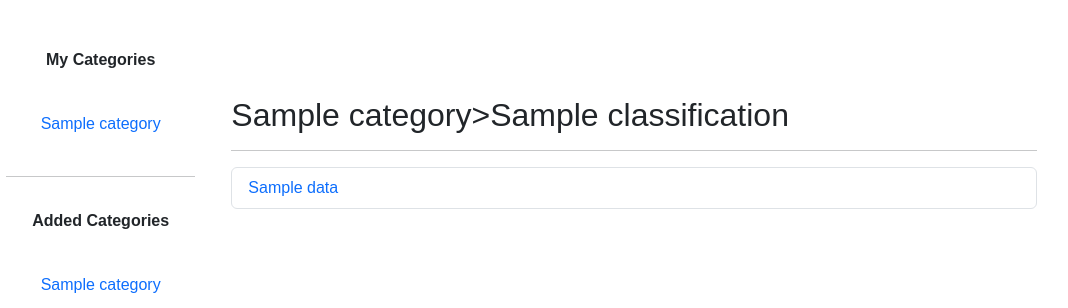
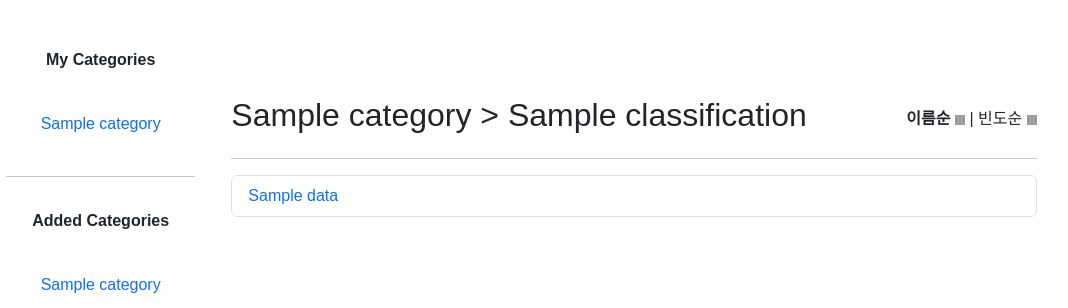
Before and after one commit to foreverfl/-Web-My-Study-Materials, a Django app: template my_study_materials/templates/classification.html in a window 1280 px wide. Shown: the part 132-440 px from the top of the page, without its empty margins (6-1074 px from the left). Run offline with Django 3.2, Linux system fonts and the light colour scheme; the template is opened without the code that fills it: most values are stand-ins (such as "Sample title", 1, 10 or a date in 2020); some libraries are stand-ins or nearby versions; grey boxes are pictures that could not be loaded.

Commit message:
adding function to prevent to duplicate and function to align

```diff
--- a/my_study_materials/static/css/style.css
+++ b/my_study_materials/static/css/style.css
@@ -30,8 +30,15 @@ p {
   background-color: #f8f9fa;
 }
 
-#category-settings {
+#category-settings,
+#classification-settings,
+#sortDataByName,
+#sortDataByFrequency {
   cursor: pointer;
+}
+
+.sort-bold {
+  font-weight: bold;
 }
 
 .sidebar {
--- a/my_study_materials/templates/classification.html
+++ b/my_study_materials/templates/classification.html
@@ -1,19 +1,31 @@
 {% extends "layout.html" %}
 
 {% block content %}
+{% load static %}
 
 <div class="d-flex justify-content-end mt-5 gap-2">
   {% if category.user == user %}
   <a href="{% url 'data_create_form' category_id=category_id classification_id=classification_id %}">
-    <button type="button" class="btn btn-outline-primary">데이터 추가</button>
+    <button type="button" class="btn btn-sm btn-outline-primary">데이터 추가</button>
   </a>
   {% endif %}
 </div>
 
-
-
 <div class="container mt-5">
-  <h2>{{category.name}}>{{ classification.name }}</h2>
+  <div class="d-flex justify-content-between align-items-center">
+    <h2>{{category.name}} > {{classification.name}}</h2>
+    <div>
+      <a id="sortDataByName">
+       <span class="sort-bold">이름순</span>
+       <img id="sort-name-caret-icon" class="align-self-center" src="{% static 'bootstrap-icons-1.10.5/caret-up-fill.svg'%}" alt="caret-up-fill" width="10" height="10" />
+      </a>
+      |
+      <a id="sortDataByFrequency">
+        <span>빈도순</span>
+        <img id="sort-frequency-caret-icon" class="align-self-center" src="{% static 'bootstrap-icons-1.10.5/caret-up-fill.svg'%}" alt="caret-up-fill" width="10" height="10" />
+      </a>
+    </div>
+  </div>
   <hr>
   <ul class="list-group" id="classificationList">
     {% for data in data_list %}
@@ -25,4 +37,59 @@
     {% endfor %}
   </ul>
 </div>
+<script>
+  // 데이터 정렬하기
+  document.addEventListener('DOMContentLoaded', function() {
+      let isNameAsc = true;
+      let isFrequencyAsc = true;
+
+      // fw-bold 클래스 추가/삭제 함수
+      function toggleBold(elementId) {
+        document.querySelectorAll('.sort-bold').forEach(elem => elem.classList.remove('sort-bold'));
+        document.querySelector(`#${elementId}`).querySelector('span').classList.add('sort-bold');
+      }
+
+      // 데이터를 불러와서 화면을 갱신하는 함수
+      function fetchData(sortBy, order) {
+        // Django 뷰에 요청
+        fetch(`/category/{{category_id}}/classification/{{classification_id}}/?sortBy=${sortBy}&order=${order}`, {
+          headers: {
+              'X-Requested-With': 'XMLHttpRequest'
+          }
+         })
+        .then(response => response.json())
+        .then(data => {
+          let listHtml = '';
+          data.data_list.forEach(item => {
+           listHtml += `<li class="list-group-item list-group-item-action d-flex justify-content-between align-items-center"><a class="text-decoration-none" href="/category/{{category_id}}/classification/{{classification_id}}/data/${item.id}/">${item.name}</a></li>`;
+          });
+          document.getElementById('classificationList').innerHTML = listHtml;
+        });
+      }
+
+      const nameSortBtn = document.querySelector('#sortDataByName');
+      const frequencySortBtn = document.querySelector('#sortDataByFrequency');
+
+      // 각 정렬 버튼에 이벤트 리스너 부착
+      nameSortBtn.addEventListener('click', function() {
+        toggleBold('sortDataByName');
+        fetchData('name', isNameAsc ? 'desc' : 'asc');
+        isNameAsc = !isNameAsc; // 상태 토글
+
+        // 이미지 변경
+        let nameCaretIcon = document.querySelector('#sort-name-caret-icon');
+        nameCaretIcon.src = isNameAsc ? "{% static 'bootstrap-icons-1.10.5/caret-up-fill.svg' %}" : "{% static 'bootstrap-icons-1.10.5/caret-down-fill.svg' %}";
+      });
+
+      frequencySortBtn.addEventListener('click', function() {
+        toggleBold('sortDataByFrequency');
+        fetchData('frequency', isFrequencyAsc ? 'desc' : 'asc');
+        isFrequencyAsc = !isFrequencyAsc; // 상태 토글
+
+        // 이미지 변경
+        let frequencyCaretIcon = document.querySelector('#sort-frequency-caret-icon');
+        frequencyCaretIcon.src = isFrequencyAsc ? "{% static 'bootstrap-icons-1.10.5/caret-up-fill.svg' %}" : "{% static 'bootstrap-icons-1.10.5/caret-down-fill.svg' %}";
+      });
+  });
+</script>
 {% endblock %}
--- a/my_study_materials/templates/data.html
+++ b/my_study_materials/templates/data.html
@@ -8,9 +8,9 @@
   <div class="d-flex justify-content-end mt-5 gap-2">
       {% if category.user == user %}
       <a href="{% url 'data_update_form' category_id=category_id classification_id=classification_id data_id=data_id %}">
-          <button type="button" class="btn btn-outline-secondary">데이터 수정</button>
+          <button type="button" class="btn btn-sm btn-outline-secondary">데이터 수정</button>
       </a>
-      <button type="submit" class="btn btn-outline-danger">데이터 삭제</button>
+      <button type="submit" class="btn btn-sm btn-outline-danger">데이터 삭제</button>
       {% endif %}
   </div>
 </form>
@@ -28,7 +28,6 @@
   <p class="fs-3">{{ stars }}</p>
   {% if name %}<p class="fs-3"><strong>{{ name }}</strong></p><hr>{% endif %}
   {% if description %}
-    <p class="fs-3"><strong>설명</strong></p>
     {{ description|safe }}
   {% endif %}
 </div>
--- a/my_study_materials/templates/layout.html
+++ b/my_study_materials/templates/layout.html
@@ -77,7 +77,7 @@
               <!-- CRUD -->
               {% if user.is_authenticated %}
               <p id="category-settings" class="fw-bold d-flex justify-content-center" data-bs-toggle="collapse" data-bs-target="#categoryButtons">My Categories Settings
-                <img id="caret-icon" class="align-self-center ms-2" src="{% static 'bootstrap-icons-1.10.5/caret-down-fill.svg'%}" alt="caret-down-fill" width="10" height="10" />
+                <img id="category-caret-icon" class="align-self-center ms-2" src="{% static 'bootstrap-icons-1.10.5/caret-down-fill.svg'%}" alt="caret-down-fill" width="10" height="10" />
               </p>
               <div class="collapse" id="categoryButtons">
                 <li class="nav-item rounded d-flex justify-content-center gap-3">
@@ -118,7 +118,7 @@
 
         <!-- Right sidebar -->
         <div class="col-2 d-flex justify-content-center align-items-center position-fixed" style="height:80vh; right: 0;">
-            <img src="http://via.placeholder.com/300x600" alt="ad">
+            <img src="https://via.placeholder.com/300x600" alt="ad">
         </div>
       </div>
     </div>
@@ -202,6 +202,8 @@
             return response.json().then(json => {
               if (json.errors === "Maximum number of categories reached") {
                 alert("최대 카테고리 개수를 초과했습니다.");
+              } else if (json.errors === "Category name already exists") {
+                alert("이미 존재하는 카테고리 이름입니다.");
               } else {
                 alert(json.errors || "카테고리를 추가하는 도중 오류가 발생했습니다. 다시 시도해 주세요.");
               }
@@ -255,15 +257,15 @@
 
     // Category 모양 변경
     document.addEventListener('DOMContentLoaded', function() {
-      var categoryButtons = document.getElementById('categoryButtons');
-      var caretIcon = document.getElementById('caret-icon');
+      const categoryButtons = document.getElementById('categoryButtons');
+      const categoryCaretIcon = document.getElementById('category-caret-icon');
 
       categoryButtons.addEventListener('show.bs.collapse', function() {
-        caretIcon.src = "{% static 'bootstrap-icons-1.10.5/caret-up-fill.svg' %}";
+        categoryCaretIcon.src = "{% static 'bootstrap-icons-1.10.5/caret-up-fill.svg' %}";
       });
 
       categoryButtons.addEventListener('hide.bs.collapse', function() {
-        caretIcon.src = "{% static 'bootstrap-icons-1.10.5/caret-down-fill.svg' %}";
+        categoryCaretIcon.src = "{% static 'bootstrap-icons-1.10.5/caret-down-fill.svg' %}";
       });
     });
     </script>
```
Also changed, not shown: my_study_materials/templates/category.html (+27 -4 lines), study_materials/views.py (+35 -6 lines), study_materials/migrations/0001_initial.py, study_materials/migrations/0002_notice_delete_users_category_user.py (deleted), study_materials/migrations/0003_notice_content.py (deleted), study_materials/migrations/0004_subscription.py (deleted), study_materials/migrations/0005_subscription_billing_key_subscription_end_date_and_more.py (deleted), study_materials/migrations/0006_categorysubscription.py (deleted), 1 other file.
